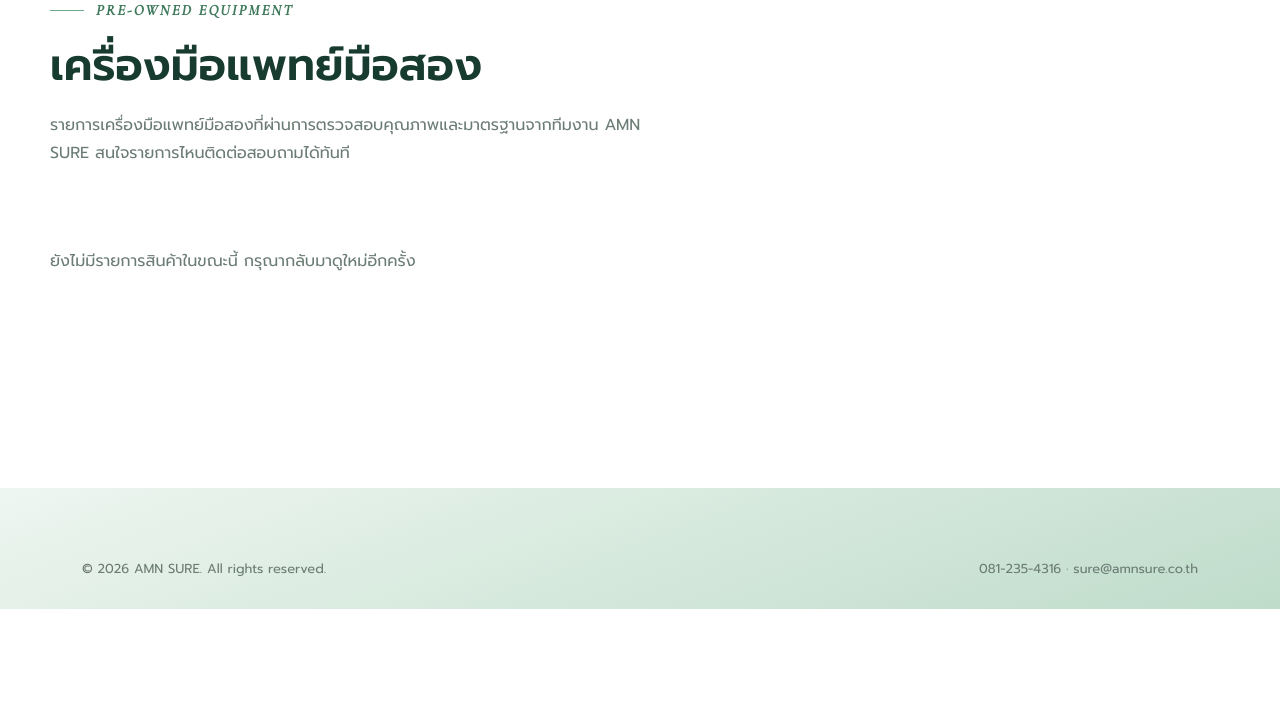
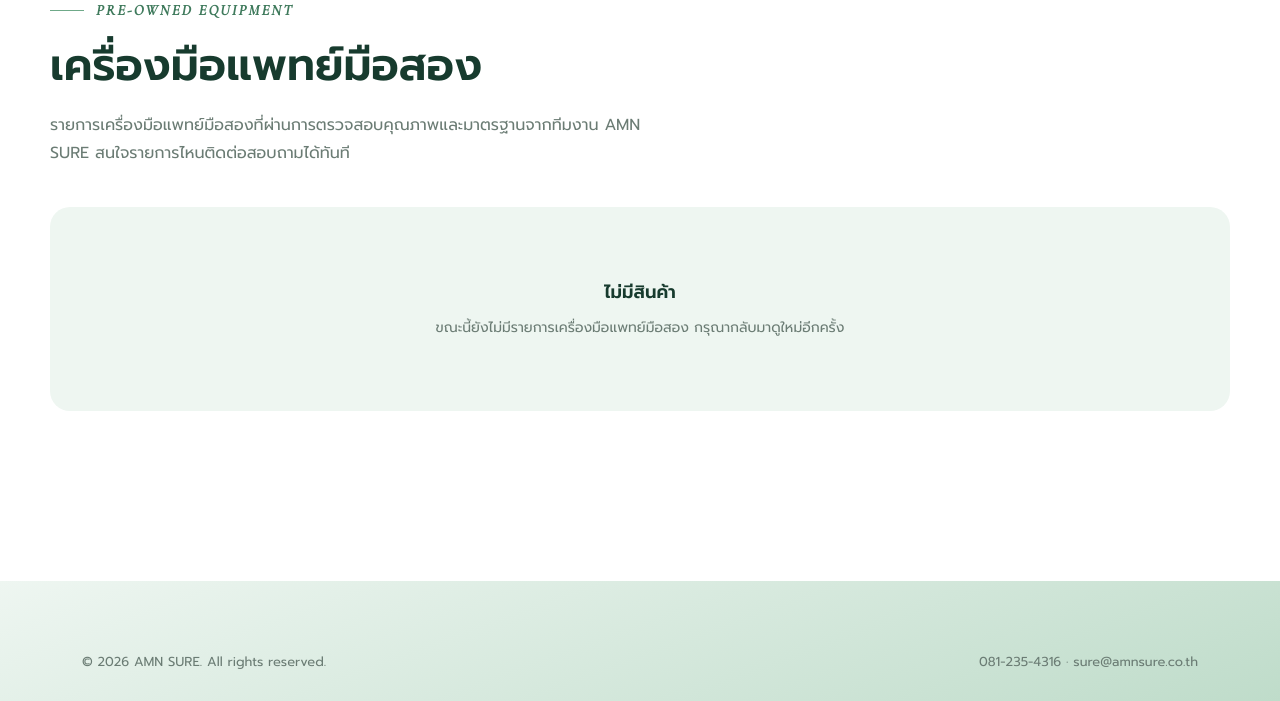
Before and after one commit to buranon-prog/AMN-Sure, a PHP site: page /used-equipment.php in a window 1280 px wide. Shown: the part 169-870 px from the top of the page. Before the commit the page ends 778 px from the top, so only its background shows below. Run offline with PHP 8.4, Linux system fonts and the light colour scheme; data that the repository does not hold is empty.

Commit message:
Make the "no products" empty state more explicit
Co-Authored-By: Claude Sonnet 5 <noreply@anthropic.com>
Claude-Session: https://claude.ai/code/session_013qZZeVP8znswocpEa2ApVf

```diff
--- a/landing-page/used-equipment.php
+++ b/landing-page/used-equipment.php
@@ -22,7 +22,10 @@ require __DIR__ . '/includes/site-header.php';
   <p style="max-width:620px;margin-bottom:40px;">รายการเครื่องมือแพทย์มือสองที่ผ่านการตรวจสอบคุณภาพและมาตรฐานจากทีมงาน AMN SURE สนใจรายการไหนติดต่อสอบถามได้ทันที</p>
 
   <?php if (empty($products)): ?>
-    <p style="padding:40px 0;">ยังไม่มีรายการสินค้าในขณะนี้ กรุณากลับมาดูใหม่อีกครั้ง</p>
+    <div style="text-align:center;padding:70px 20px;background:var(--green-mist);border-radius:20px;">
+      <p style="font-size:18px;font-weight:600;color:var(--green-dark);margin-bottom:8px;">ไม่มีสินค้า</p>
+      <p style="font-size:14px;">ขณะนี้ยังไม่มีรายการเครื่องมือแพทย์มือสอง กรุณากลับมาดูใหม่อีกครั้ง</p>
+    </div>
   <?php else: ?>
     <div style="display:grid;grid-template-columns:repeat(auto-fill,minmax(260px,1fr));gap:28px;">
       <?php foreach ($products as $p): ?>
```
